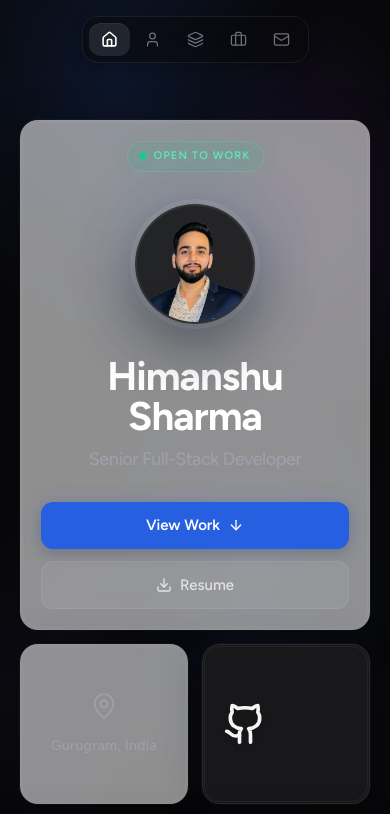
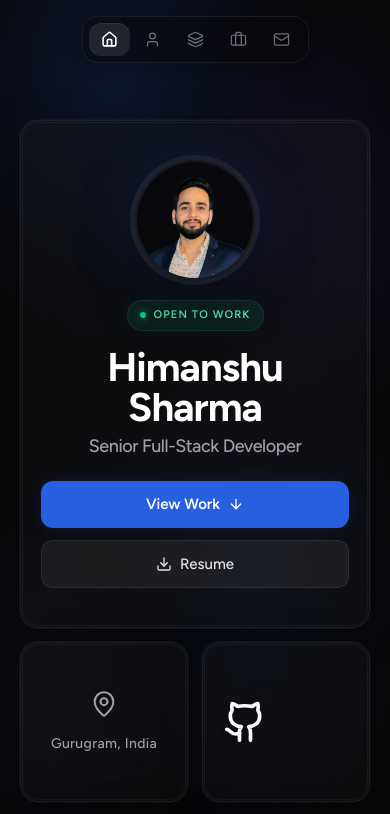
Before and after one commit to sh-himanshu/sh-himanshu.github.io, a Next.js app: page / in a window 390 px wide. Shown: the top 814 px of the page. Built offline with nearby package versions, Linux system fonts and the light colour scheme.

Commit message:
fix: dark/light mode theming and mobile layout spacing

```diff
--- a/app/globals.css
+++ b/app/globals.css
@@ -1,9 +1,11 @@
 @import "tailwindcss";
+
+@custom-variant dark (&:where(.dark, .dark *));
 
 :root {
     --background: #f8f8f8;
     --foreground: #18181b;
-    --border-color: rgb(0 0 0 / 0.1);
+    --border-color: rgb(0 0 0 / 0.08);
     --outline-color: rgb(0 100 180 / 0.5);
     --page-gutter: clamp(1.25rem, 3vw + 0.5rem, 4rem);
     --tile-gap: clamp(0.875rem, 1vw + 0.5rem, 1.125rem);
@@ -15,6 +17,7 @@
     --accent: #2660e0;
     --accent-muted: #3b82f6;
     --accent-glow: rgba(37 99 235 / 0.15);
+    --ring-offset: #f8f8f8;
 }
 
 .dark {
@@ -22,6 +25,7 @@
     --foreground: #ededef;
     --border-color: rgb(255 255 255 / 0.07);
     --outline-color: rgb(120 196 255 / 0.5);
+    --ring-offset: #060608;
 }
 
 * {
@@ -111,6 +115,10 @@ li {
 /* Markdown prose styles for project README pages */
 .readme-prose {
     line-height: 1.75;
+    color: #52525b; /* zinc-600 */
+}
+
+.dark .readme-prose {
     color: #a1a1aa; /* zinc-400 */
 }
 
@@ -122,30 +130,44 @@ li {
     font-size: 1.5rem;
     font-weight: 700;
     letter-spacing: -0.025em;
-    color: #fff;
-    border-bottom: 1px solid rgb(255 255 255 / 0.08);
+    color: #18181b;
+    border-bottom: 1px solid rgb(0 0 0 / 0.08);
     padding-bottom: 0.75rem;
     margin-top: 2rem;
     margin-bottom: 1rem;
+}
+
+.dark .readme-prose h1 {
+    color: #fff;
+    border-bottom-color: rgb(255 255 255 / 0.08);
 }
 
 .readme-prose h2 {
     font-size: 1.25rem;
     font-weight: 700;
     letter-spacing: -0.025em;
-    color: #fff;
-    border-bottom: 1px solid rgb(255 255 255 / 0.06);
+    color: #18181b;
+    border-bottom: 1px solid rgb(0 0 0 / 0.06);
     padding-bottom: 0.5rem;
     margin-top: 1.75rem;
     margin-bottom: 0.75rem;
 }
 
+.dark .readme-prose h2 {
+    color: #fff;
+    border-bottom-color: rgb(255 255 255 / 0.06);
+}
+
 .readme-prose h3 {
     font-size: 1.125rem;
     font-weight: 600;
-    color: #fff;
+    color: #18181b;
     margin-top: 1.5rem;
     margin-bottom: 0.5rem;
+}
+
+.dark .readme-prose h3 {
+    color: #fff;
 }
 
 .readme-prose h4,
@@ -153,9 +175,15 @@ li {
 .readme-prose h6 {
     font-size: 1rem;
     font-weight: 600;
-    color: #e4e4e7;
+    color: #27272a;
     margin-top: 1.25rem;
     margin-bottom: 0.5rem;
+}
+
+.dark .readme-prose h4,
+.dark .readme-prose h5,
+.dark .readme-prose h6 {
+    color: #e4e4e7;
 }
 
 .readme-prose p {
@@ -173,27 +201,42 @@ li {
 }
 
 .readme-prose strong {
+    color: #18181b;
+    font-weight: 600;
+}
+
+.dark .readme-prose strong {
     color: #fff;
-    font-weight: 600;
 }
 
 .readme-prose code {
     font-family: var(--font-geist-mono), ui-monospace, monospace;
     font-size: 0.8125rem;
-    background: rgb(255 255 255 / 0.06);
-    border: 1px solid rgb(255 255 255 / 0.08);
+    background: rgb(0 0 0 / 0.04);
+    border: 1px solid rgb(0 0 0 / 0.08);
     border-radius: 0.375rem;
     padding: 0.125rem 0.375rem;
+    color: #27272a;
+}
+
+.dark .readme-prose code {
+    background: rgb(255 255 255 / 0.06);
+    border-color: rgb(255 255 255 / 0.08);
     color: #e4e4e7;
 }
 
 .readme-prose pre {
-    background: rgb(9 9 11 / 0.6);
-    border: 1px solid rgb(255 255 255 / 0.08);
+    background: rgb(246 246 246 / 0.8);
+    border: 1px solid rgb(0 0 0 / 0.08);
     border-radius: 0.75rem;
     padding: 1rem 1.25rem;
     overflow-x: auto;
     margin: 1rem 0;
+}
+
+.dark .readme-prose pre {
+    background: rgb(9 9 11 / 0.6);
+    border-color: rgb(255 255 255 / 0.08);
 }
 
 .readme-prose pre code {
@@ -202,6 +245,10 @@ li {
     padding: 0;
     font-size: 0.8125rem;
     line-height: 1.7;
+    color: #3f3f46;
+}
+
+.dark .readme-prose pre code {
     color: #d4d4d8;
 }
 
@@ -231,9 +278,13 @@ li {
 .readme-prose blockquote {
     border-left: 3px solid rgb(37 99 235 / 0.4);
     padding-left: 1rem;
-    color: #a1a1aa;
+    color: #71717a;
     font-style: italic;
     margin: 1rem 0;
+}
+
+.dark .readme-prose blockquote {
+    color: #a1a1aa;
 }
 
 .readme-prose table {
@@ -244,33 +295,75 @@ li {
 }
 
 .readme-prose th {
-    border-bottom: 1px solid rgb(255 255 255 / 0.12);
+    border-bottom: 1px solid rgb(0 0 0 / 0.1);
     padding: 0.5rem 0.75rem;
     text-align: left;
     font-weight: 600;
+    color: #27272a;
+}
+
+.dark .readme-prose th {
+    border-bottom-color: rgb(255 255 255 / 0.12);
     color: #e4e4e7;
 }
 
 .readme-prose td {
-    border-bottom: 1px solid rgb(255 255 255 / 0.06);
+    border-bottom: 1px solid rgb(0 0 0 / 0.06);
     padding: 0.5rem 0.75rem;
+}
+
+.dark .readme-prose td {
+    border-bottom-color: rgb(255 255 255 / 0.06);
 }
 
 .readme-prose hr {
     border: none;
-    border-top: 1px solid rgb(255 255 255 / 0.08);
+    border-top: 1px solid rgb(0 0 0 / 0.08);
     margin: 1.5rem 0;
+}
+
+.dark .readme-prose hr {
+    border-top-color: rgb(255 255 255 / 0.08);
 }
 
 .readme-prose img {
     border-radius: 0.75rem;
-    border: 1px solid rgb(255 255 255 / 0.08);
+    border: 1px solid rgb(0 0 0 / 0.08);
     max-width: 100%;
     height: auto;
 }
 
+.dark .readme-prose img {
+    border-color: rgb(255 255 255 / 0.08);
+}
+
 /* ── Background mesh gradient ── */
 .bg-mesh {
+    background:
+        radial-gradient(
+            ellipse 80% 50% at 30% 10%,
+            rgba(38, 96, 224, 0.08) 0%,
+            transparent 60%
+        ),
+        radial-gradient(
+            ellipse 60% 45% at 80% 25%,
+            rgba(124, 58, 237, 0.06) 0%,
+            transparent 55%
+        ),
+        radial-gradient(
+            ellipse 70% 55% at 65% 70%,
+            rgba(38, 96, 224, 0.04) 0%,
+            transparent 55%
+        ),
+        radial-gradient(
+            ellipse 50% 40% at 15% 80%,
+            rgba(99, 102, 241, 0.03) 0%,
+            transparent 50%
+        ),
+        var(--background);
+}
+
+.dark .bg-mesh {
     background:
         radial-gradient(
             ellipse 80% 50% at 30% 10%,
--- a/biome.json
+++ b/biome.json
@@ -24,6 +24,11 @@
             "bracketSameLine": false
         }
     },
+    "css": {
+        "parser": {
+            "tailwindDirectives": true
+        }
+    },
     "linter": {
         "enabled": true,
         "rules": {
--- a/components/sections/hero.tsx
+++ b/components/sections/hero.tsx
@@ -13,18 +13,10 @@ export function HeroSection() {
                 color="default"
                 className="group row-span-3 md:row-span-2"
             >
-                <div className="relative z-10 flex h-full flex-col items-center justify-center gap-8 md:flex-row md:items-center md:justify-between">
-                    {/* Badge - shown first on mobile, hidden on md+ (moved into text block below) */}
-                    <div className="inline-flex w-fit items-center gap-2 rounded-full border border-emerald-400/25 bg-emerald-400/10 px-3 py-1.5 shadow-[0_0_20px_rgba(16,185,129,0.08)] md:hidden">
-                        <div className="size-1.5 rounded-full bg-emerald-400 shadow-[0_0_8px_rgba(52,211,153,0.6)]" />
-                        <span className="text-[11px] font-semibold tracking-widest text-emerald-300 uppercase">
-                            {SITE_CONFIG.availability}
-                        </span>
-                    </div>
-
-                    {/* Profile pic - second on mobile, right side on md+ */}
+                <div className="relative z-10 flex h-full flex-col items-center justify-center gap-5 md:flex-row md:items-center md:gap-8 md:justify-between">
+                    {/* Profile pic - first on mobile, right side on md+ */}
                     <div className="shrink-0 md:order-last">
-                        <div className="relative size-30 overflow-hidden rounded-full border-2 border-white/[0.12] bg-zinc-950/80 shadow-[0_0_80px_rgba(37,99,235,0.15),0_24px_60px_rgba(0,0,0,0.4)] ring-1 ring-white/[0.06] ring-offset-4 ring-offset-transparent transition-transform duration-500 ease-out group-hover:scale-[1.03] sm:size-36 md:size-48 lg:size-56">
+                        <div className="relative size-30 overflow-hidden rounded-full border-2 border-black/[0.08] bg-zinc-100/80 shadow-[0_0_80px_rgba(37,99,235,0.08),0_24px_60px_rgba(0,0,0,0.08)] ring-1 ring-black/[0.04] ring-offset-4 ring-offset-transparent transition-transform duration-500 ease-out group-hover:scale-[1.03] sm:size-36 md:size-48 lg:size-56 dark:border-white/[0.12] dark:bg-zinc-950/80 dark:shadow-[0_0_80px_rgba(37,99,235,0.15),0_24px_60px_rgba(0,0,0,0.4)] dark:ring-white/[0.06]">
                             <Image
                                 src={profilePortrait}
                                 alt={`${SITE_CONFIG.name} portrait illustration`}
@@ -36,27 +28,27 @@ export function HeroSection() {
                         </div>
                     </div>
 
-                    <div className="flex max-w-2xl min-w-0 flex-1 flex-col items-center justify-center text-center md:items-start md:text-left">
-                        {/* Badge - hidden on mobile (shown above), visible on md+ */}
-                        <div className="mb-5 hidden w-fit items-center gap-2 rounded-full border border-emerald-400/25 bg-emerald-400/10 px-3 py-1.5 shadow-[0_0_20px_rgba(16,185,129,0.08)] md:inline-flex">
+                    <div className="flex max-w-2xl min-w-0 flex-col items-center justify-center text-center md:flex-1 md:items-start md:text-left">
+                        {/* Badge - visible on mobile below profile pic, and on md+ above name */}
+                        <div className="mb-4 inline-flex w-fit items-center gap-2 rounded-full border border-emerald-400/25 bg-emerald-400/10 px-3 py-1.5 shadow-[0_0_20px_rgba(16,185,129,0.08)] md:mb-5">
                             <div className="size-1.5 rounded-full bg-emerald-400 shadow-[0_0_8px_rgba(52,211,153,0.6)]" />
-                            <span className="text-[11px] font-semibold tracking-widest text-emerald-300 uppercase">
+                            <span className="text-[11px] font-semibold tracking-widest text-emerald-700 dark:text-emerald-300 uppercase">
                                 {SITE_CONFIG.availability}
                             </span>
                         </div>
 
-                        <h1 className="text-[2.5rem] leading-[1] font-bold tracking-tight text-white sm:text-5xl lg:text-[4.25rem]">
+                        <h1 className="text-[2.5rem] leading-[1] font-bold tracking-tight text-zinc-900 dark:text-white sm:text-5xl lg:text-[4.25rem]">
                             {SITE_CONFIG.name}
                         </h1>
 
-                        <h2 className="mt-3 text-lg leading-tight font-medium tracking-tight text-zinc-400 sm:text-xl lg:text-2xl">
+                        <h2 className="mt-2 text-lg leading-tight font-medium tracking-tight text-zinc-500 dark:text-zinc-400 sm:text-xl md:mt-3 lg:text-2xl">
                             Senior Full-Stack Developer
                         </h2>
 
-                        <div className="mt-8 flex w-full flex-col gap-3 sm:flex-row sm:flex-wrap sm:justify-center md:justify-start">
+                        <div className="mt-6 flex w-full flex-col gap-3 sm:flex-row sm:flex-wrap sm:justify-center md:mt-8 md:justify-start">
                             <a
                                 href="#projects"
-                                className="group/cta inline-flex w-full items-center justify-center gap-2 rounded-xl bg-[var(--accent)] px-7 py-3 text-[15px] font-semibold text-white shadow-[0_0_20px_rgba(37,99,235,0.15),0_4px_12px_rgba(0,0,0,0.15)] transition-all duration-200 hover:bg-[var(--accent-muted)] hover:shadow-[0_0_28px_rgba(37,99,235,0.25),0_8px_24px_rgba(0,0,0,0.2)] focus-visible:ring-2 focus-visible:ring-[var(--accent-muted)]/70 focus-visible:ring-offset-2 focus-visible:ring-offset-[#060608] focus-visible:outline-none sm:w-auto"
+                                className="group/cta inline-flex w-full items-center justify-center gap-2 rounded-xl bg-[var(--accent)] px-7 py-3 text-[15px] font-semibold text-white shadow-[0_0_20px_rgba(37,99,235,0.15),0_4px_12px_rgba(0,0,0,0.15)] transition-all duration-200 hover:bg-[var(--accent-muted)] hover:shadow-[0_0_28px_rgba(37,99,235,0.25),0_8px_24px_rgba(0,0,0,0.2)] focus-visible:ring-2 focus-visible:ring-[var(--accent-muted)]/70 focus-visible:ring-offset-2 focus-visible:ring-offset-[var(--ring-offset)] focus-visible:outline-none sm:w-auto"
                             >
                                 View Work
                                 <ArrowDown
@@ -67,7 +59,7 @@ export function HeroSection() {
                             <a
                                 href={SITE_CONFIG.resumeUrl}
                                 download
-                                className="inline-flex w-full items-center justify-center gap-2 rounded-xl border border-white/[0.12] bg-white/[0.06] px-7 py-3 text-[15px] font-medium text-zinc-200 transition-all duration-200 hover:border-white/[0.22] hover:bg-white/[0.12] hover:text-white focus-visible:ring-2 focus-visible:ring-[var(--accent-muted)]/70 focus-visible:ring-offset-2 focus-visible:ring-offset-[#060608] focus-visible:outline-none sm:w-auto"
+                                className="inline-flex w-full items-center justify-center gap-2 rounded-xl border border-black/[0.1] bg-black/[0.04] px-7 py-3 text-[15px] font-medium text-zinc-700 transition-all duration-200 hover:border-black/[0.18] hover:bg-black/[0.08] hover:text-zinc-900 focus-visible:ring-2 focus-visible:ring-[var(--accent-muted)]/70 focus-visible:ring-offset-2 focus-visible:ring-offset-[var(--ring-offset)] focus-visible:outline-none sm:w-auto dark:border-white/[0.12] dark:bg-white/[0.06] dark:text-zinc-200 dark:hover:border-white/[0.22] dark:hover:bg-white/[0.12] dark:hover:text-white"
                             >
                                 <Download size={16} /> Resume
                             </a>
@@ -85,9 +77,9 @@ export function HeroSection() {
                     <MapPin
                         size={28}
                         strokeWidth={1.75}
-                        className="text-zinc-400 transition-colors group-hover:text-white"
+                        className="text-zinc-500 transition-colors group-hover:text-zinc-900 dark:text-zinc-400 dark:group-hover:text-white"
                     />
-                    <span className="text-sm mt-2 font-medium tracking-wide text-zinc-400">
+                    <span className="text-sm mt-2 font-medium tracking-wide text-zinc-500 dark:text-zinc-400">
                         {SITE_CONFIG.location}
                     </span>
                 </div>
@@ -122,17 +114,17 @@ export function HeroSection() {
             >
                 <div className="mt-auto flex w-full items-center justify-between gap-4">
                     <div className="min-w-0">
-                        <span className="mb-1.5 block text-[11px] font-semibold tracking-widest text-teal-300/80 uppercase">
+                        <span className="mb-1.5 block text-[11px] font-semibold tracking-widest text-teal-600/80 dark:text-teal-300/80 uppercase">
                             Get in Touch
                         </span>
-                        <span className="text-xl font-bold tracking-tight text-white sm:text-2xl">
+                        <span className="text-xl font-bold tracking-tight text-zinc-900 dark:text-white sm:text-2xl">
                             Let&apos;s Talk
                         </span>
                     </div>
-                    <div className="flex size-12 items-center justify-center rounded-full border border-white/[0.12] bg-white/[0.1] transition-all duration-200 group-hover:bg-white/[0.2] group-hover:shadow-[0_0_16px_rgba(255,255,255,0.1)]">
+                    <div className="flex size-12 items-center justify-center rounded-full border border-black/[0.08] bg-black/[0.06] transition-all duration-200 group-hover:bg-black/[0.1] group-hover:shadow-[0_0_16px_rgba(0,0,0,0.06)] dark:border-white/[0.12] dark:bg-white/[0.1] dark:group-hover:bg-white/[0.2] dark:group-hover:shadow-[0_0_16px_rgba(255,255,255,0.1)]">
                         <ChevronRight
                             size={24}
-                            className="text-white transition-transform duration-200 ease-out group-hover:translate-x-0.5"
+                            className="text-zinc-900 transition-transform duration-200 ease-out group-hover:translate-x-0.5 dark:text-white"
                         />
                     </div>
                 </div>
```
Also changed, not shown: components/sections/about.tsx (+9 -5 lines), components/sections/contact.tsx (+29 -20 lines).
